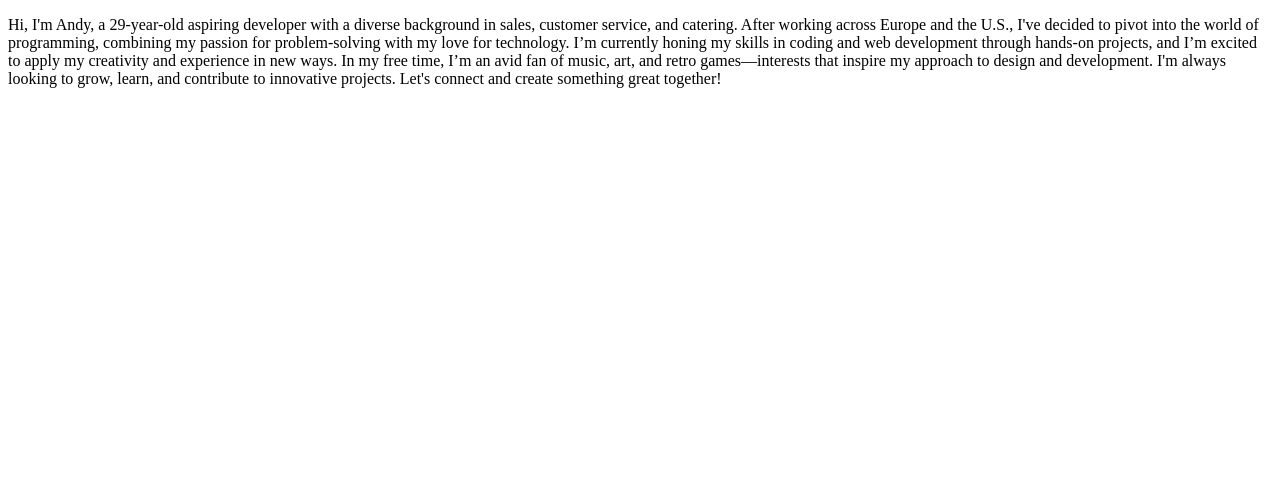
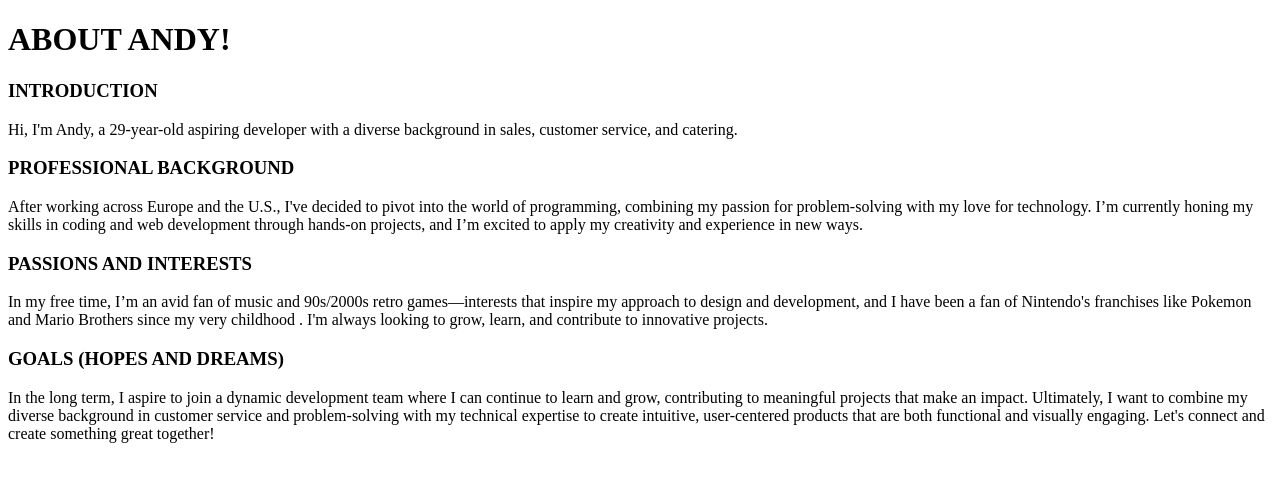
Before and after one commit to eldanias/eldanias.github.io, a plain HTML site: page about.html in a window 1280 px wide. Drawn offline with Linux system fonts and the light colour scheme.

Commit message:
MORE CONTENT

```diff
--- a/about.html
+++ b/about.html
@@ -6,8 +6,16 @@
     <title>ABOUT PAGE</title>
 </head>
 <body>
-   <p>Hi, I'm Andy, a 29-year-old aspiring developer with a diverse background in sales, customer service, and catering. After working across Europe and the U.S., I've decided to pivot into the world of programming, combining my passion for problem-solving with my love for technology. I’m currently honing my skills in coding and web development through hands-on projects, and I’m excited to apply my creativity and experience in new ways.
-
-    In my free time, I’m an avid fan of music, art, and retro games—interests that inspire my approach to design and development. I'm always looking to grow, learn, and contribute to innovative projects. Let's connect and create something great together! </p>
+    <h1>ABOUT ANDY!</h1>
+    <H3>INTRODUCTION</H3>
+   <p>Hi, I'm Andy, a 29-year-old aspiring developer with a diverse background in sales, customer service, and catering.
+    <H3>PROFESSIONAL BACKGROUND</H3>
+    After working across Europe and the U.S., I've decided to pivot into the world of programming, combining my passion for problem-solving with my love for technology. I’m currently honing my skills in coding and web development through hands-on projects, and I’m excited to apply my creativity and experience in new ways.
+    <H3>PASSIONS AND INTERESTS</H3>
+    In my free time, I’m an avid fan of music and 90s/2000s retro games—interests that inspire my approach to design and development, and I have been a fan of Nintendo's franchises like Pokemon and Mario Brothers since my very childhood . I'm always looking to grow, learn, and contribute to innovative projects.
+    <H3>GOALS (HOPES AND DREAMS)</H3>
+    In the long term, I aspire to join a dynamic development team where I can continue to learn and grow, contributing to meaningful projects that make an impact. Ultimately, I want to combine my diverse background in customer service and problem-solving with my technical expertise to create intuitive, user-centered products that are both functional and visually engaging.
+    Let's connect and create something great together!
+</p>
 </body>
 </html>
```
Also changed, not shown: project1.html (+2 -1 lines), project2.html (+2 -1 lines), project3.html (+2 -1 lines).
